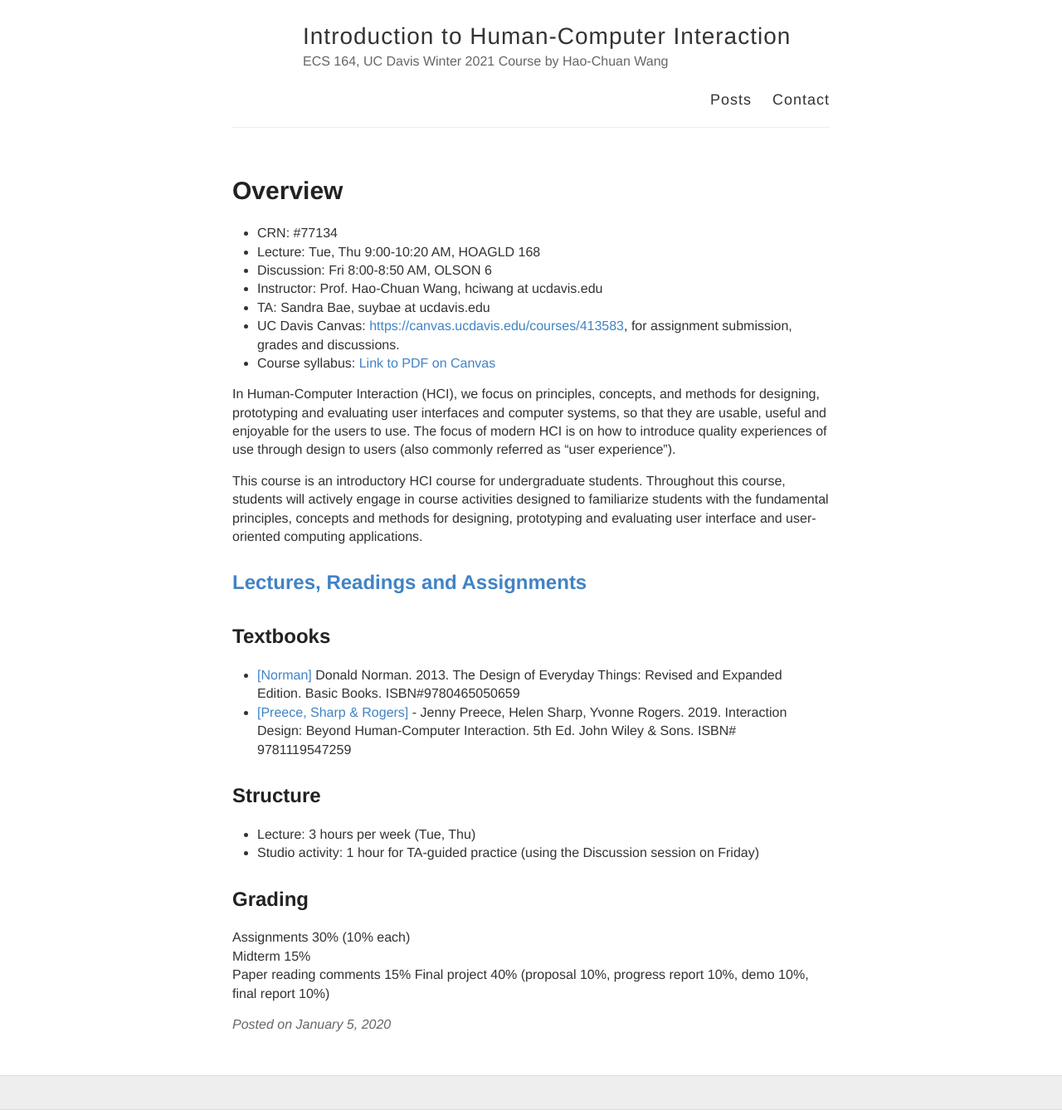
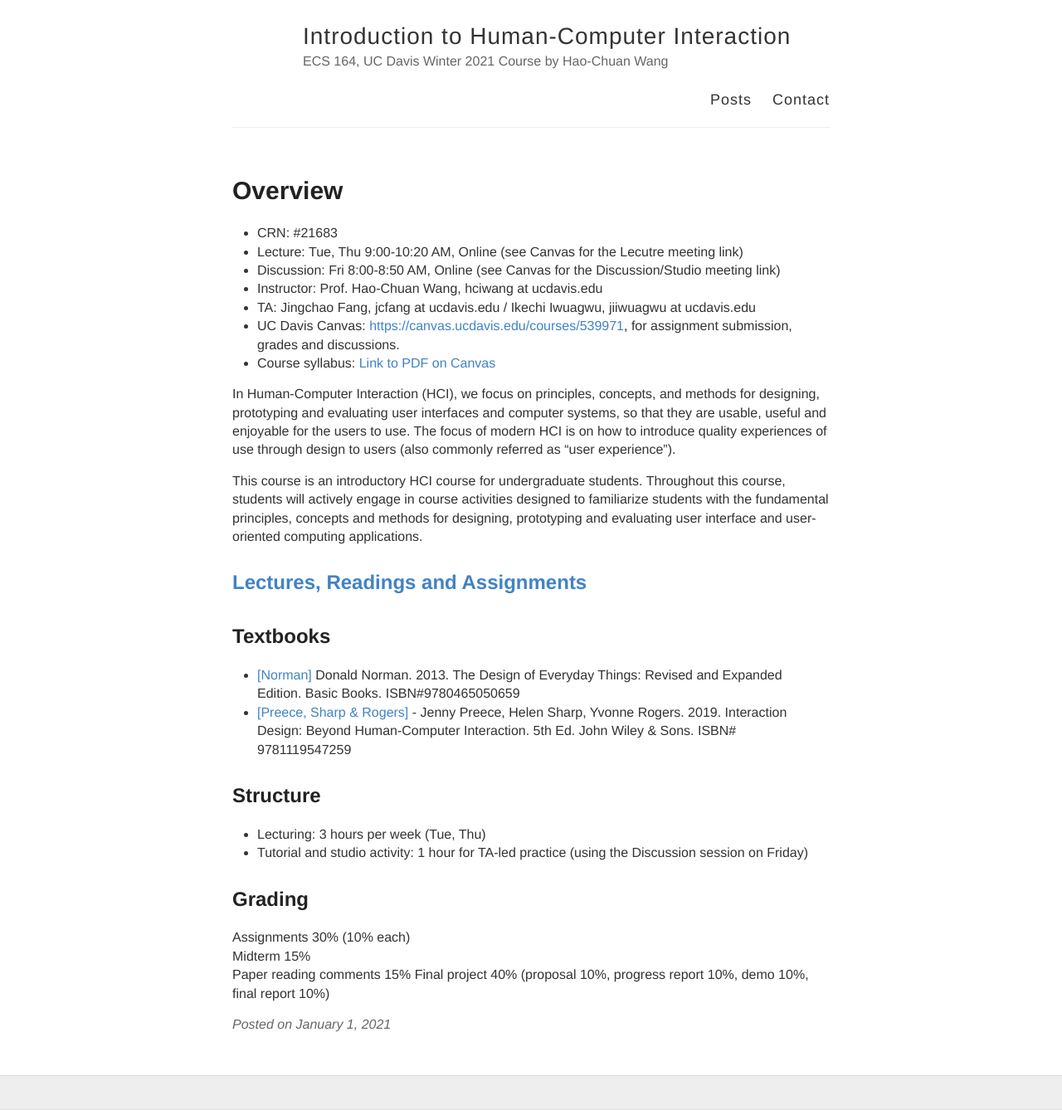
Before and after one commit to hciwang/hciwang.github.io, a Jekyll site: the page built from _posts/2021-1-1-About.md, in a window 1280 px wide. Shown: the whole page at 83% size. Built offline with Jekyll 4.4.1, drawn with Linux system fonts in a browser that asks for light colours.

Commit message:
Update and rename 2020-1-5-About.md to 2021-1-1-About.md

```diff
--- a/_posts/2020-1-5-About.md
+++ b/_posts/2021-1-1-About.md
@@ -2,13 +2,13 @@
 layout: post
 title: Overview
 ---
-- CRN: #77134
-- Lecture: Tue, Thu 9:00-10:20 AM, HOAGLD 168
-- Discussion: Fri 8:00-8:50 AM, OLSON 6
+- CRN: #21683
+- Lecture: Tue, Thu 9:00-10:20 AM, Online (see Canvas for the Lecutre meeting link)
+- Discussion: Fri 8:00-8:50 AM, Online (see Canvas for the Discussion/Studio meeting link)
 - Instructor: Prof. Hao-Chuan Wang, hciwang at ucdavis.edu
-- TA: Sandra Bae, suybae at ucdavis.edu
-- UC Davis Canvas: [https://canvas.ucdavis.edu/courses/413583](https://canvas.ucdavis.edu/courses/413583), for assignment submission, grades and discussions.
-- Course syllabus: [Link to PDF on Canvas](https://canvas.ucdavis.edu/courses/413583/files?preview=7489322)
+- TA: Jingchao Fang, jcfang at ucdavis.edu / Ikechi Iwuagwu, jiiwuagwu at ucdavis.edu
+- UC Davis Canvas: [https://canvas.ucdavis.edu/courses/539971](https://canvas.ucdavis.edu/courses/539971), for assignment submission, grades and discussions.
+- Course syllabus: [Link to PDF on Canvas](https://canvas.ucdavis.edu/courses/539971/files?preview=11190787)
 
 In Human-Computer Interaction (HCI), we focus on principles, concepts, and methods for designing, prototyping and evaluating user interfaces and computer systems, so that they are usable, useful and enjoyable for the users to use. The focus of modern HCI is on how to introduce quality experiences of use through design to users (also commonly referred as "user experience").
 
@@ -22,8 +22,8 @@ This course is an introductory HCI course for undergraduate students. Throughout
 
 ## Structure
 
-- Lecture: 3 hours per week (Tue, Thu)
-- Studio activity: 1 hour for TA-guided practice (using the Discussion session on Friday)
+- Lecturing: 3 hours per week (Tue, Thu)
+- Tutorial and studio activity: 1 hour for TA-led practice (using the Discussion session on Friday)
 
 ## Grading
 Assignments 30% (10% each)
```
